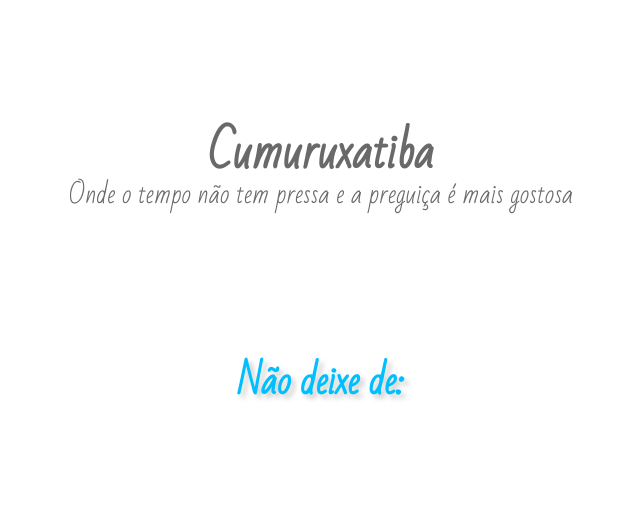
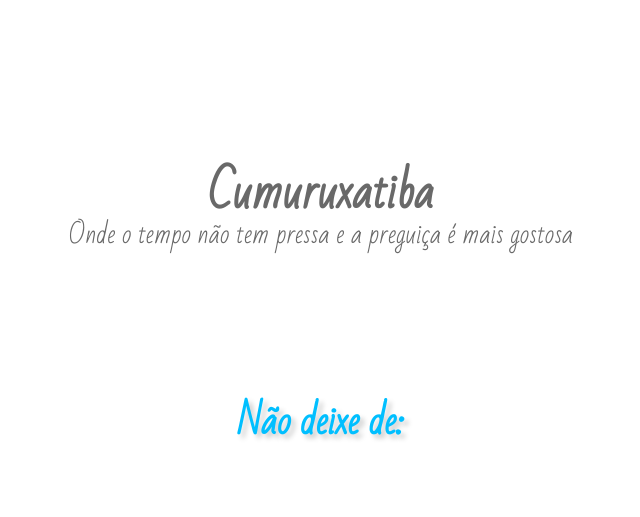
Before and after one commit to mangaba25/Cumuru_, a Django app: template core/templates/index.html in a window 1280 px wide. Shown: the part 111-628 px from the top of the page, without its empty margins (319-959 px from the left). Run offline with Django 3.2, Linux system fonts and the light colour scheme; the template is opened without the code that fills it, so the values that code supplies are empty; some libraries are stand-ins or nearby versions; some web fonts are replaced.

Commit message:
primeiro commit

```diff
--- a/core/static/assets/estilo.css
+++ b/core/static/assets/estilo.css
@@ -11,7 +11,7 @@
 
 }
 #container1{
-    margin-top: 220px;
+    margin-top: 300px;
 
 }
 #bs-example-navbar-collapse-1 li{
--- a/core/templates/index.html
+++ b/core/templates/index.html
@@ -2,7 +2,7 @@
 {% block home %}
 	<div id="container1" class="container">
 
-			<div class="col-md-10 col-md-offset-1" style="margin-top: 40px; ">
+			<div class="col-md-10 col-md-offset-1" >
 				<div  class="row" >
 					<h2><strong>Cumuruxatiba</strong></h2>
 					  	<h2>Onde o tempo não tem pressa e a preguiça é mais gostosa</h2>
```
